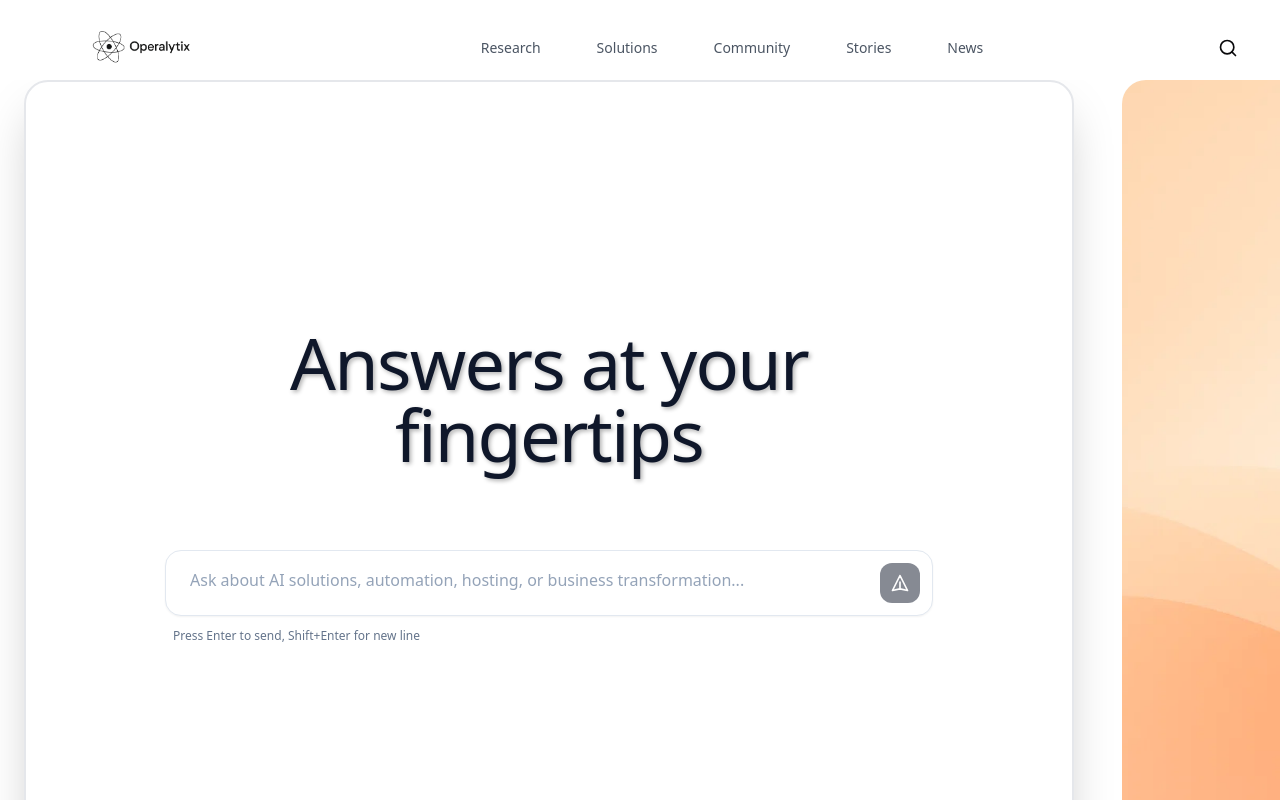
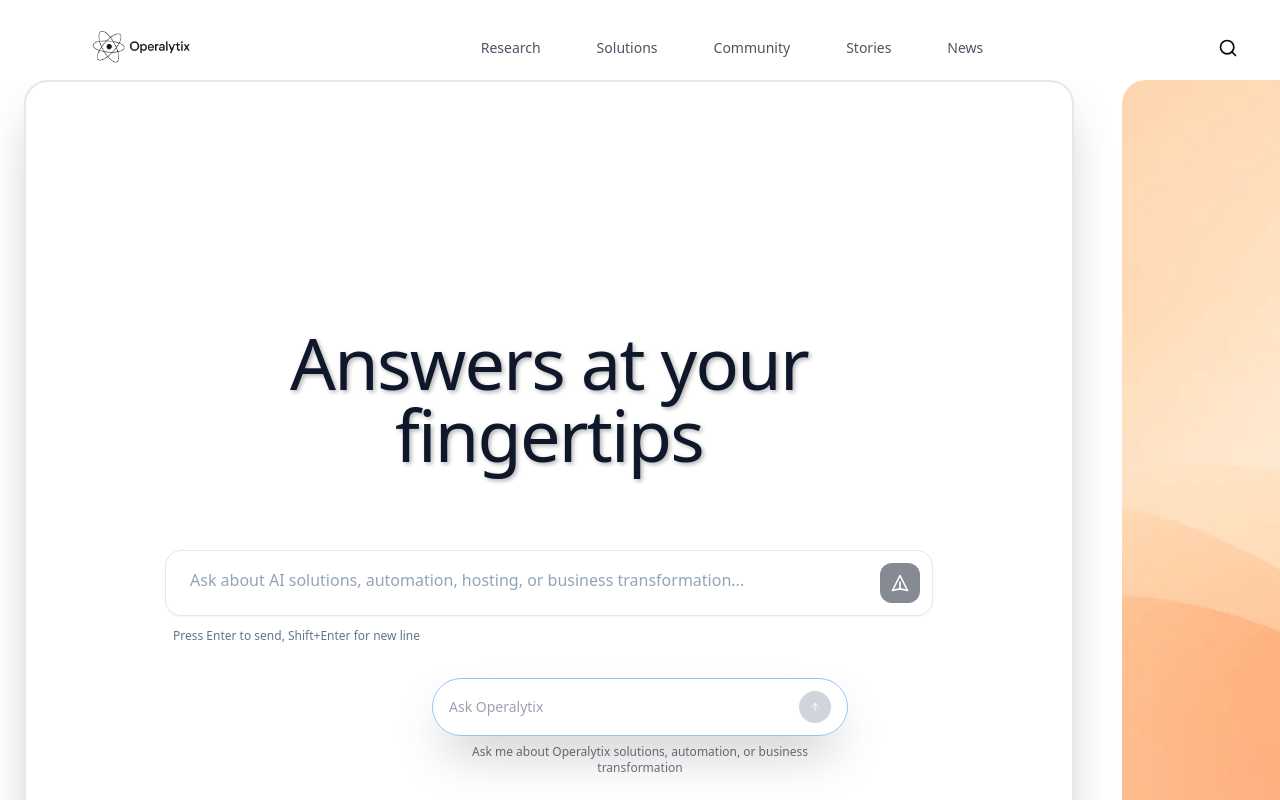
Before and after one commit to xgaming6285/Operalityx, a React (Vite) app in the folder frontend/: page / in a window 1280 px wide. Shown: the top 800 px of the page. Built offline with nearby package versions, Linux system fonts and the light colour scheme.

Commit message:
Add ask operalytix modal

```diff
--- /dev/null
+++ b/frontend/src/components/ScrollChatModal.tsx
@@ -0,0 +1,188 @@
+import { useState } from 'react';
+import { X, ArrowUp } from 'lucide-react';
+
+interface Message {
+    role: 'user' | 'assistant';
+    content: string;
+    thinking?: string;
+}
+
+interface TogetherMessage {
+    role: 'user' | 'assistant' | 'system';
+    content: string;
+}
+
+interface ScrollChatModalProps {
+  isVisible: boolean;
+  onClose: () => void;
+}
+
+const ScrollChatModal = ({ isVisible, onClose }: ScrollChatModalProps) => {
+    const [message, setMessage] = useState('');
+    const [isLoading, setIsLoading] = useState(false);
+    const [showResponse, setShowResponse] = useState(false);
+    const [response, setResponse] = useState('');
+
+    const convertToTogetherFormat = (messages: Message[]): TogetherMessage[] => {
+        return messages.map(msg => ({
+            role: msg.role as 'user' | 'assistant',
+            content: msg.content
+        }));
+    };
+
+    const parseResponse = (response: string): { content: string; thinking?: string } => {
+        const thinkingMatch = response.match(/<think>(.*?)<\/think>/s);
+        if (thinkingMatch) {
+            const thinking = thinkingMatch[1].trim();
+            const content = response.replace(/<think>.*?<\/think>/s, '').trim();
+            return { content, thinking };
+        }
+        return { content: response };
+    };
+
+    const handleSubmit = async (e: React.FormEvent) => {
+        e.preventDefault();
+        if (!message.trim()) return;
+
+        const userMessage = message.trim();
+        setIsLoading(true);
+        setShowResponse(true);
+
+        try {
+            const apiResponse = await fetch(`${import.meta.env.VITE_API_URL || ''}/api/chat`, {
+                method: 'POST',
+                headers: {
+                    'Content-Type': 'application/json',
+                },
+                body: JSON.stringify({
+                    message: userMessage,
+                    conversationHistory: []
+                }),
+            });
+
+            const data = await apiResponse.json();
+
+            if (apiResponse.ok) {
+                const parsed = parseResponse(data.response);
+                setResponse(parsed.content);
+            } else {
+                const errorMessage = data.error === 'Authentication failed'
+                    ? 'Authentication issue with AI service. Please contact support.'
+                    : data.error === 'Rate limit exceeded'
+                    ? 'AI service is busy. Please try again in a moment.'
+                    : data.response || 'Sorry, I encountered an error. Please try again.';
+
+                setResponse(errorMessage);
+            }
+        } catch (error) {
+            console.error('Error sending message:', error);
+            setResponse('Sorry, I\'m having trouble connecting to the server. Please check your connection and try again.');
+        } finally {
+            setIsLoading(false);
+        }
+    };
+
+    const resetChat = () => {
+        setMessage('');
+        setResponse('');
+        setShowResponse(false);
+    };
+
+    if (!isVisible) return null;
+
+    return (
+        <>
+            {/* Backdrop overlay */}
+            {showResponse && (
+                <div
+                    className="fixed inset-0 bg-black/30 backdrop-blur-sm z-40"
+                    onClick={() => setShowResponse(false)}
+                />
+            )}
+
+            {/* Bottom Chat Bubble */}
+            <div className="fixed bottom-6 left-1/2 transform -translate-x-1/2 z-50 w-full max-w-md px-4">
+                <div className="relative">
+
+                    {/* Response Card (appears above input when there's a response) */}
+                    {showResponse && (
+                        <div className="mb-3 bg-white rounded-xl shadow-xl border border-gray-200 p-4 animate-in slide-in-from-bottom-4 duration-300">
+                            <div className="flex justify-between items-start mb-3">
+                                <h3 className="font-medium text-gray-800 text-sm">Operalytix Response</h3>
+                                <button
+                                    onClick={() => setShowResponse(false)}
+                                    className="text-gray-400 hover:text-gray-600 transition-colors"
+                                >
+                                    <X className="w-4 h-4" />
+                                </button>
+                            </div>
+
+                            {isLoading ? (
+                                <div className="flex items-center gap-2 py-3">
+                                    <div className="flex gap-1">
+                                        <div className="w-1.5 h-1.5 bg-blue-400 rounded-full animate-bounce"></div>
+                                        <div className="w-1.5 h-1.5 bg-blue-400 rounded-full animate-bounce" style={{animationDelay: '0.1s'}}></div>
+                                        <div className="w-1.5 h-1.5 bg-blue-400 rounded-full animate-bounce" style={{animationDelay: '0.2s'}}></div>
+                                    </div>
+                                    <span className="text-gray-600 text-sm">Operalytix is thinking...</span>
+                                </div>
+                            ) : (
+                                <div className="text-gray-700 leading-relaxed whitespace-pre-wrap text-sm">
+                                    {response}
+                                </div>
+                            )}
+
+                            {!isLoading && response && (
+                                <button
+                                    onClick={resetChat}
+                                    className="mt-3 text-xs text-blue-600 hover:text-blue-700 transition-colors"
+                                >
+                                    Ask another question
+                                </button>
+                            )}
+                        </div>
+                    )}
+
+
+
+                    {/* Main input bubble */}
+                    <form onSubmit={handleSubmit} className="relative">
+                        <div className="bg-white rounded-full shadow-xl border border-gray-200 px-4 py-3 flex items-center gap-3 transition-all duration-200 hover:shadow-2xl focus-within:shadow-2xl focus-within:border-blue-300">
+
+                            {/* Input */}
+                            <input
+                                type="text"
+                                value={message}
+                                onChange={(e) => setMessage(e.target.value)}
+                                placeholder="Ask Operalytix"
+                                className="flex-1 text-gray-700 placeholder-gray-400 bg-transparent focus:outline-none text-sm"
+                                disabled={isLoading}
+                                autoFocus
+                            />
+
+                            {/* Submit button */}
+                            <button
+                                type="submit"
+                                disabled={isLoading || !message.trim()}
+                                className="w-8 h-8 bg-gray-800 hover:bg-gray-900 disabled:bg-gray-300 text-white rounded-full flex items-center justify-center transition-all duration-200 disabled:cursor-not-allowed group flex-shrink-0"
+                            >
+                                {isLoading ? (
+                                    <div className="w-3 h-3 border-2 border-white/30 border-t-white rounded-full animate-spin"></div>
+                                ) : (
+                                    <ArrowUp className="w-3 h-3 group-hover:translate-y-[-1px] transition-transform" />
+                                )}
+                            </button>
+                        </div>
+                    </form>
+
+                    {/* Suggestion text */}
+                    <p className="text-center text-xs text-gray-500 mt-2">
+                        Ask me about Operalytix solutions, automation, or business transformation
+                    </p>
+                </div>
+            </div>
+        </>
+    );
+};
+
+export default ScrollChatModal;
--- /dev/null
+++ b/frontend/src/hooks/useScrollTrigger.ts
@@ -0,0 +1,57 @@
+import { useState, useEffect } from 'react';
+
+interface UseScrollTriggerOptions {
+  threshold?: number; // Scroll distance in pixels before triggering
+  delay?: number; // Delay in milliseconds before showing
+}
+
+export const useScrollTrigger = ({
+  threshold = 300,
+  delay = 1000
+}: UseScrollTriggerOptions = {}) => {
+  const [isVisible, setIsVisible] = useState(false);
+  const [hasScrolledEnough, setHasScrolledEnough] = useState(false);
+
+  useEffect(() => {
+    let timeoutId: number;
+
+    const handleScroll = () => {
+      const scrollPosition = window.scrollY;
+
+      if (scrollPosition > threshold && !hasScrolledEnough) {
+        setHasScrolledEnough(true);
+        // Add delay before showing the modal
+        timeoutId = setTimeout(() => {
+          setIsVisible(true);
+        }, delay);
+      }
+    };
+
+    window.addEventListener('scroll', handleScroll);
+
+    // Check initial scroll position
+    handleScroll();
+
+    return () => {
+      window.removeEventListener('scroll', handleScroll);
+      if (timeoutId) {
+        clearTimeout(timeoutId);
+      }
+    };
+  }, [threshold, delay, hasScrolledEnough]);
+
+  const hideModal = () => {
+    setIsVisible(false);
+  };
+
+  const showModal = () => {
+    setIsVisible(true);
+  };
+
+  return {
+    isVisible,
+    hideModal,
+    showModal,
+    hasScrolledEnough
+  };
+};
--- a/frontend/src/pages/Index.tsx
+++ b/frontend/src/pages/Index.tsx
@@ -5,8 +5,10 @@ import Solutions from "@/components/Solutions";
 import Community from "@/components/Community";
 import Stories from "@/components/Stories";
 import News from "@/components/news";
+import ScrollChatModal from "@/components/ScrollChatModal";
 
 const Index = () => {
+
   return (
     <Layout>
       <HeroCarousel />
@@ -15,6 +17,12 @@ const Index = () => {
       <Community />
       <Stories />
       <News />
+
+      {/* Always visible AI Chat Modal */}
+      <ScrollChatModal
+        isVisible={true}
+        onClose={() => {}}
+      />
     </Layout>
   );
 };
```
